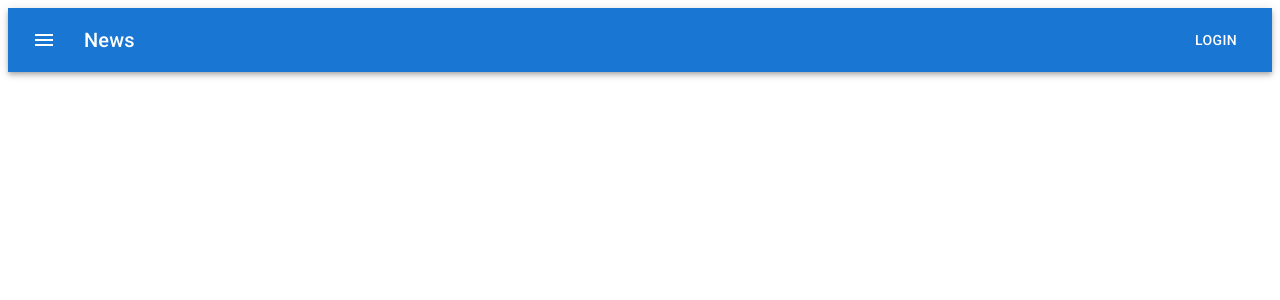
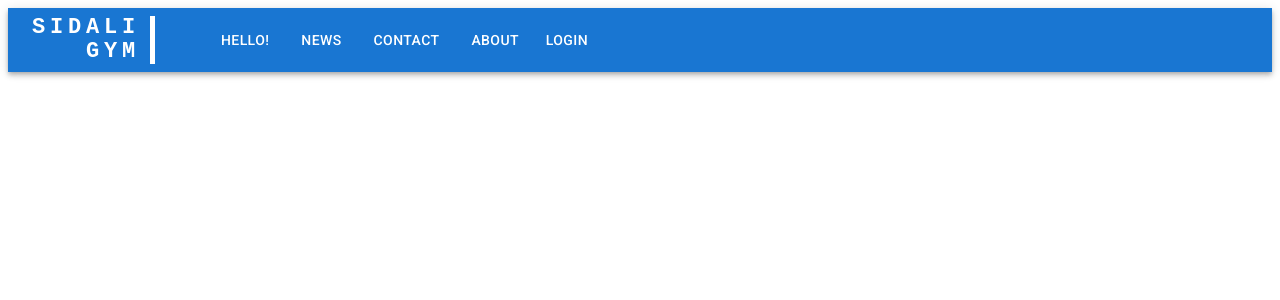
Before and after one commit to namrouche993/gymath, a React (Create React App) app: page / in a window 1280 px wide. Shown: the top 300 px of the page. Built offline with nearby package versions, Linux system fonts and the light colour scheme.

Commit message:
add Sidali gym title

```diff
--- a/src/Mainwithnav.js
+++ b/src/Mainwithnav.js
@@ -6,24 +6,52 @@ import Typography from '@mui/material/Typography';
 import Button from '@mui/material/Button';
 import IconButton from '@mui/material/IconButton';
 import MenuIcon from '@mui/icons-material/Menu';
+import AdbIcon from '@mui/icons-material/Adb';
+import FitnessCenterIcon from '@mui/icons-material/FitnessCenter';
+
 
 export default function Mainwithnav() {
   return (
     <Box sx={{ flexGrow: 1 }}>
       <AppBar position="static">
         <Toolbar>
-          <IconButton
-            size="large"
-            edge="start"
-            color="inherit"
-            aria-label="menu"
-            sx={{ mr: 2 }}
+
+          <Typography
+            variant="h6"
+            noWrap
+            component="a"
+            href="/"
+            sx={{
+              mr: 2,
+              display: { xs: 'none', md: 'flex' },
+              fontFamily: 'monospace',
+              fontWeight: 700,
+              letterSpacing: '.3rem',
+              color: 'inherit',
+              textDecoration: 'none',
+              marginRight: '50px',
+              fontSize: '22px',
+              borderRight: '5px #fff solid',
+              paddingRight: '10px',
+              lineHeight: '1.1',
+              textAlign: '-webkit-right'
+            }}
           >
-            <MenuIcon />
-          </IconButton>
-          <Typography variant="h6" component="div" sx={{ flexGrow: 1 }}>
+            SIDALI <br></br> GYM
+          </Typography>
+
+        <Button variant="h1">
+            Hello!
+        </Button>
+          <Button variant="h6" component="div">
             News
-          </Typography>
+          </Button>
+          <Button variant="h6" component="div">
+            Contact
+          </Button>
+          <Button variant="h6" component="div">
+            About
+          </Button>
           <Button color="inherit">Login</Button>
         </Toolbar>
       </AppBar>
```
